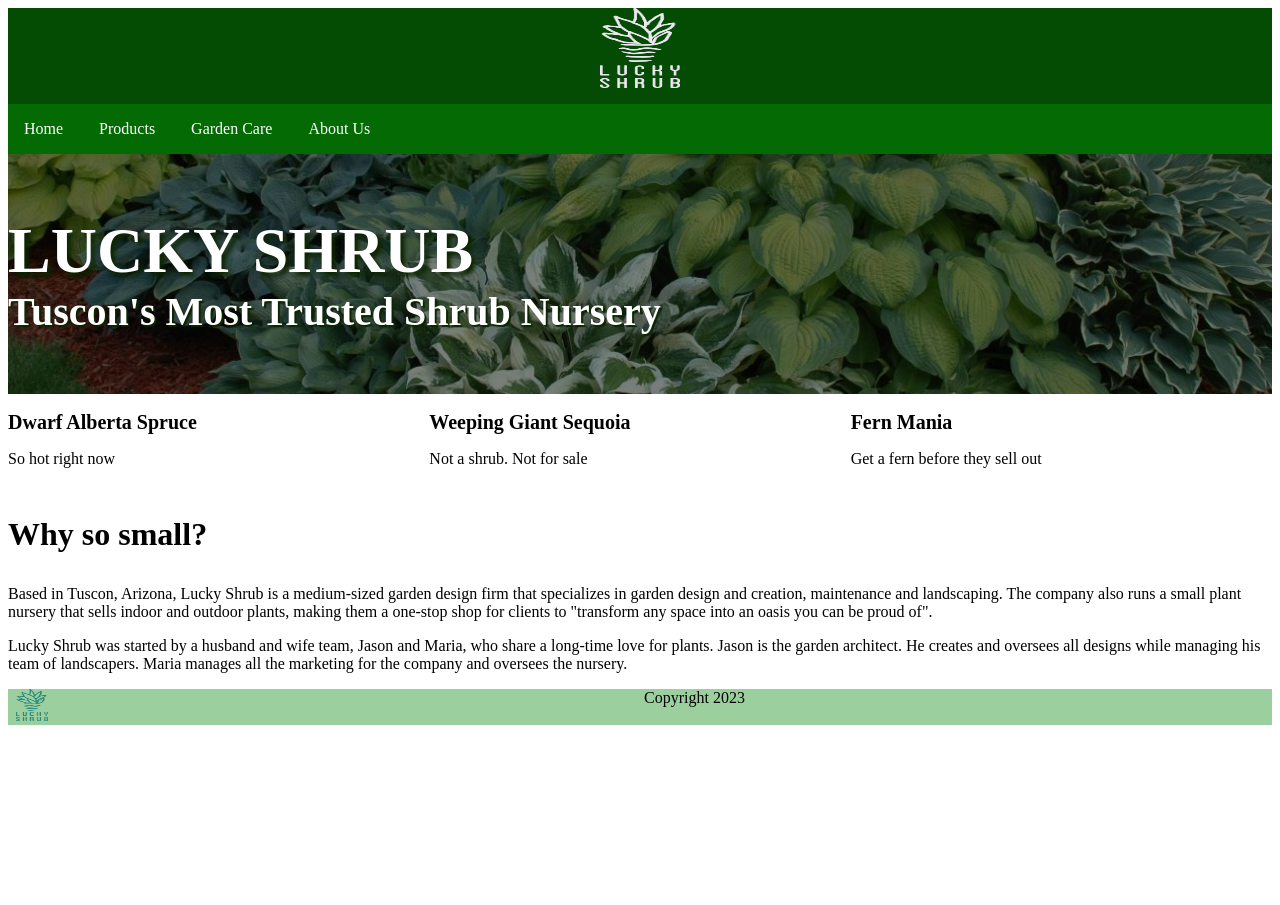
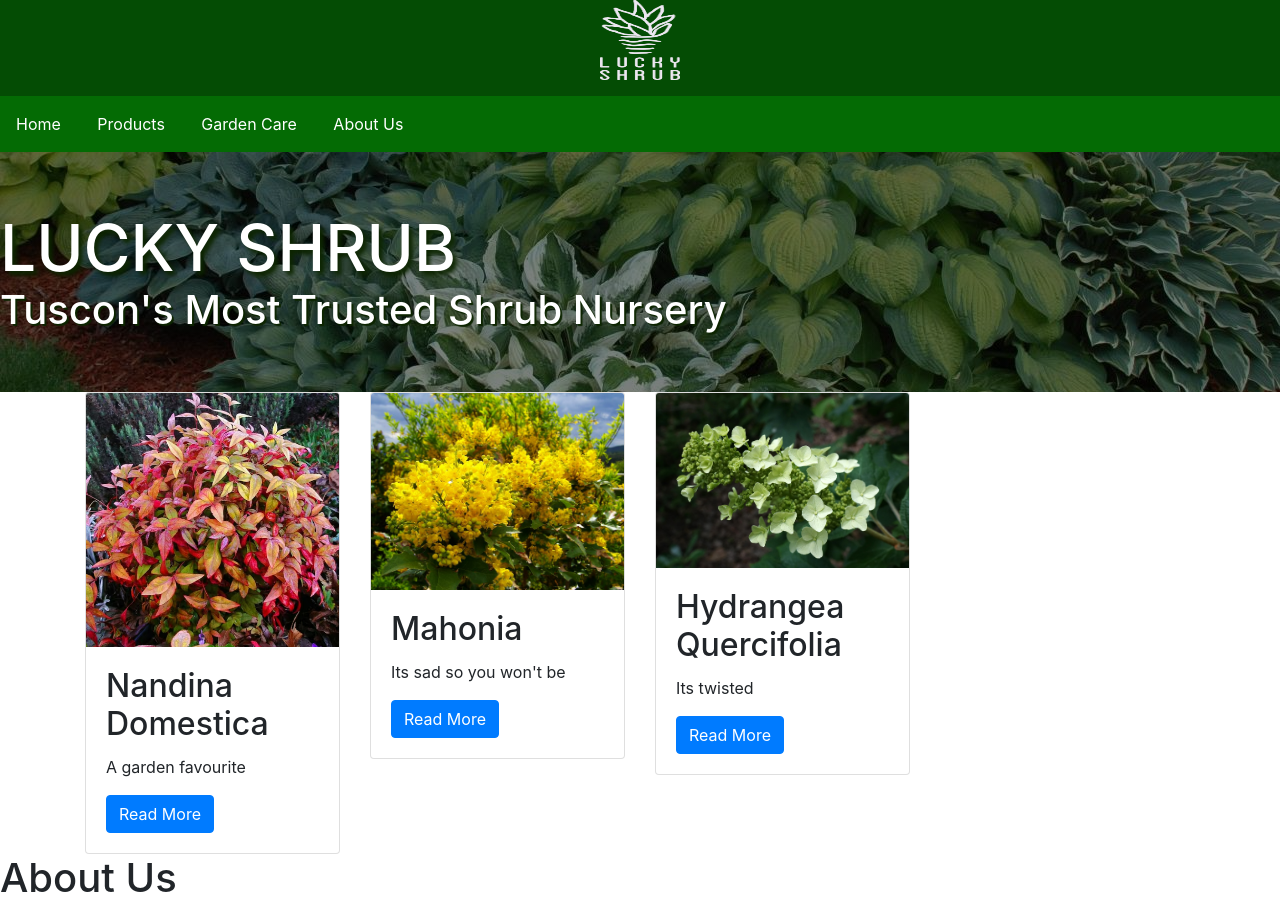
Before and after one commit to BStaff1986/coursera-lucky-shrub, a plain HTML site: page index.html in a window 1280 px wide. Shown: the top 905 px of the page. Before the commit the page ends 800 px from the top, so only its background shows below. Drawn offline with nearby package versions, Linux system fonts and the light colour scheme.

Commit message:
Added Bootstrap cards

```diff
--- a/index.html
+++ b/index.html
@@ -26,6 +26,7 @@
 
   <!-- Include your CSS files here -->
   <link rel="stylesheet" href="css/styles.css">
+  <link rel="stylesheet" href="https://stackpath.bootstrapcdn.com/bootstrap/4.3.1/css/bootstrap.min.css" integrity="sha384-ggOyR0iXCbMQv3Xipma34MD+dH/1fQ784/j6cY/iJTQUOhcWr7x9JvoRxT2MZw1T" crossorigin="anonymous">
 </head>
 
 <body>
@@ -51,22 +52,44 @@
         </div>
     </header>
     <section>
-        <article>
-            <h2>Dwarf Alberta Spruce</h2>
-            <p> So hot right now </p>
-        </article>
-        <article>
-            <h2>Weeping Giant Sequoia</h2>
-            <p> Not a shrub. Not for sale</p>
-        </article>
-        <article>
-            <h2>Fern Mania</h2>
-            <p>Get a fern before they sell out</p>
-        </article>
+        <div class="container">
+            <div class="row">
+                <div class="col-12 col-lg-3">
+                    <div class="card">
+                        <img src="images/nandina-domestica.png" class="card-img-top"/>
+                        <div class="card-body">
+                            <h2 class="card-title">Nandina Domestica</h2>
+                            <p class="card-text">A garden favourite</p>
+                            <a href="#" class="btn btn-primary">Read More</a>
+                        </div>
+                    </div>
+                </div>
+                <div class="col-12 col-lg-3">
+                    <div class="card">
+                        <img src="images/mahonia.png" class="card-img-top"/>
+                        <div class="card-body">
+                            <h2 class="card-title">Mahonia</h2>
+                            <p class="card-text">Its sad so you won't be</p>
+                            <a href="#" class="btn btn-primary">Read More</a>
+                        </div>
+                    </div>
+                </div>
+                <div class="col-12 col-lg-3">
+                    <div class="card">
+                        <img src="images/hydrangea-quercifolia.png" class="card-img-top"/>
+                        <div class="card-body">
+                            <h2 class="card-title">Hydrangea Quercifolia</h2>
+                            <p class="card-text">Its twisted</p>
+                            <a href="#" class="btn btn-primary">Read More</a>
+                        </div>
+                    </div>
+                </div>
+            </div>
+        </div>
     </section>
     <section>
         <article>
-            <h1>Why so small?</h1>
+            <h1>About Us</h1>
             <p> Based in Tuscon, Arizona, Lucky Shrub is a medium-sized garden design firm that specializes in garden design and creation, maintenance and landscaping. The company also runs a small plant nursery that sells indoor and outdoor plants, making them a one-stop shop for clients to "transform any space into an oasis you can be proud of".</p>
 
             <p>Lucky Shrub was started by a husband and wife team, Jason and Maria, who share a long-time love for plants. Jason is the garden architect. He creates and oversees all designs while managing his team of landscapers. Maria manages all the marketing for the company and oversees the nursery.</p>
```
Also changed, not shown: images/hydrangea-quercifolia.png (added), images/mahonia.png (added), images/nandina-domestica.png (added).
